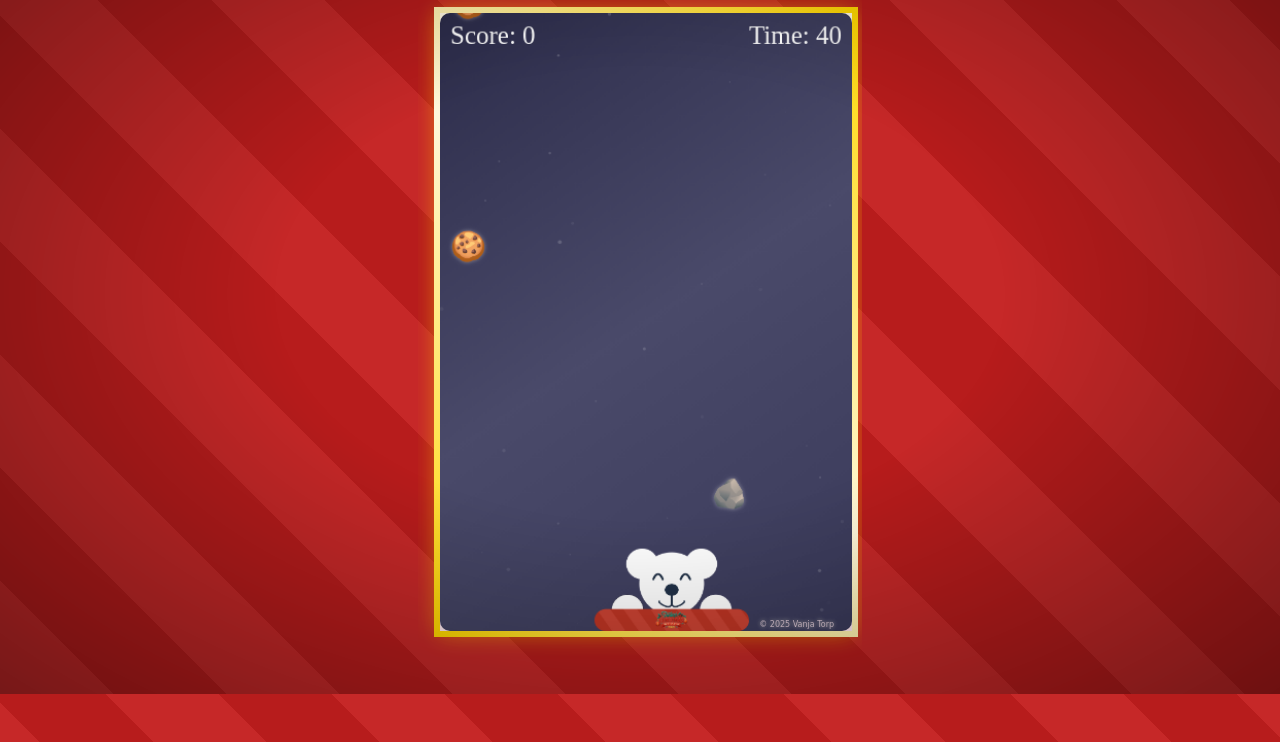
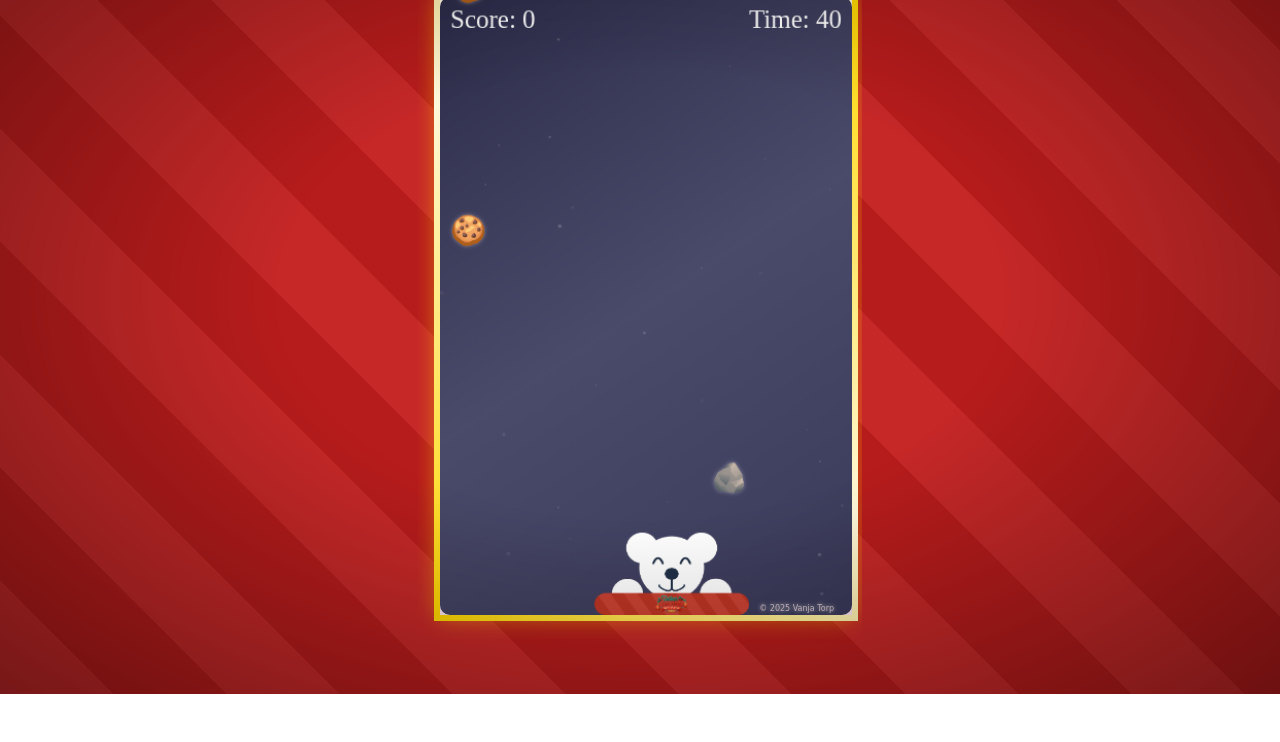
Before and after one commit to VTwin90/twinsi-cookie-catch, a plain HTML site: page index.html in a window 1280 px wide. Shown: the part 106-848 px from the top of the page. After the commit the page ends 800 px from the top, so only its background shows below. Drawn offline with Linux system fonts and the light colour scheme; a web font is replaced by a local one.

Commit message:
update styles, rm padding from body

```diff
--- a/styles.css
+++ b/styles.css
@@ -10,7 +10,7 @@ body {
   flex-direction: column;
   align-items: center;
   justify-content: flex-start;
-  min-height: 102vh;
+  min-height: 100dvh;
   background:
       repeating-linear-gradient(
         45deg,
@@ -19,7 +19,6 @@ body {
         #b71c1c 80px,
         #b71c1c 160px
       );
-  padding: 1rem;
   color: #fff;
   text-align: center;
   font-family: 'Iceberg', sans-serif;
```
